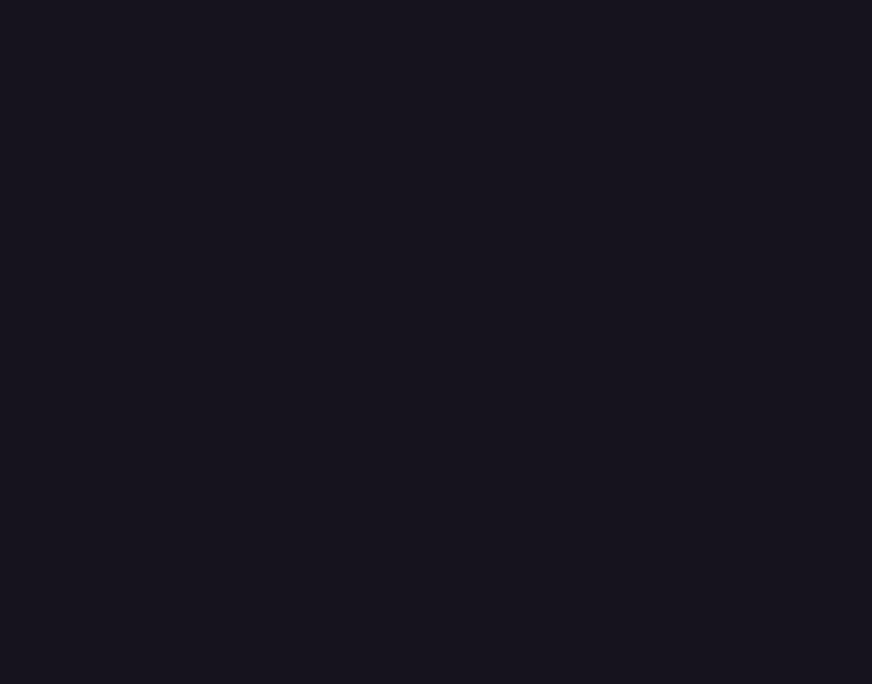
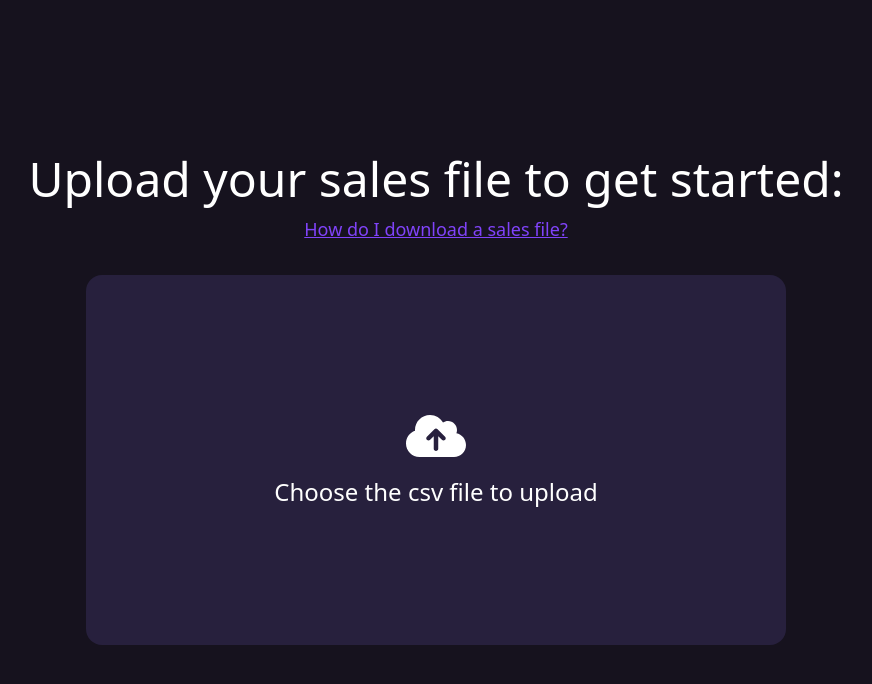
Before and after one commit to Harrman17/ebay-analytics, a React (Vite) app: page /Getting-Started in a window 1280 px wide. Before the commit this address had no page. Shown: the top 684 px of the page, without its empty margins (204-1076 px from the left). Built offline with nearby package versions, Linux system fonts and the light colour scheme.

Commit message:
added redirects from login+signup page and Getting Started page

```diff
--- a/package.json
+++ b/package.json
@@ -20,7 +20,7 @@
     "firebase": "^10.1.0",
     "react": "^18.2.0",
     "react-dom": "^18.2.0",
-    "react-router-dom": "^6.14.2"
+    "react-router-dom": "^6.15.0"
   },
   "devDependencies": {
     "@types/react": "^18.2.15",
--- a/src/App.jsx
+++ b/src/App.jsx
@@ -1,8 +1,10 @@
 import React from 'react'
 import './index.css'
-import Signup from './components/Signup'
-import Login from './components/Login'
 import { Routes, Route } from 'react-router-dom'
+import Signup from './pages/Signup'
+import Login from './pages/Login'
+import Start from './pages/Start'
+
 
 export default function App() {
   return (
@@ -10,6 +12,7 @@ export default function App() {
       <Routes>
         <Route path='/' element={<Signup />} />
         <Route path='/Login' element={<Login />} />
+        <Route path='/Getting-Started' element={<Start />} />
       </Routes>
     </div>
   )
--- a/src/components/Login.jsx
+++ b/src/pages/Login.jsx
@@ -1,5 +1,5 @@
 import React, { useState } from 'react'
-import { Link } from 'react-router-dom'
+import { Link, useNavigate } from 'react-router-dom'
 import { signInWithEmailAndPassword } from 'firebase/auth'
 import { auth } from '/src/firebase.js'
 import { FontAwesomeIcon } from '@fortawesome/react-fontawesome'
@@ -15,7 +15,7 @@ export default function Login() {
   const [submitNotification,setSubmitNotification] = useState({
     show: false,
     msg: ""
-  })
+  }) // notification for any responses from requests e.g form submition
 
   function handleInput(e) {
     setUserLogin(prevInput => {return {
@@ -24,6 +24,7 @@ export default function Login() {
     }})
   }
 
+  const navigate = useNavigate()
 
   const handleLogin = async (e) => {
     e.preventDefault(e)
@@ -44,11 +45,13 @@ export default function Login() {
           userLogin.email,
           userLogin.password
         )
-        console.log(user)
         setUserLogin(prevInput => {return{
           email: "",
           password: ""
-        }})
+        }}) // so form inputs are blank once it is submitted
+        if (user) {
+          navigate("/Getting-Started")
+        }
       } catch(error) {
         console.log(error)
         if (error == "FirebaseError: Firebase: Error (auth/user-not-found).") {
--- a/src/components/Signup.jsx
+++ b/src/pages/Signup.jsx
@@ -3,7 +3,8 @@ import { createUserWithEmailAndPassword } from 'firebase/auth'
 import { auth } from '/src/firebase.js'
 import { FontAwesomeIcon } from '@fortawesome/react-fontawesome'
 import { faX } from '@fortawesome/free-solid-svg-icons'
-import { Link } from 'react-router-dom'
+import { Link, useNavigate } from 'react-router-dom'
+
 
 
 
@@ -18,8 +19,7 @@ export default function Signup() {
   const [submitNotification,setSubmitNotification] = useState({
     show: false,
     msg: ""
-  })
-
+  }) // notification for any responses from requests e.g form submition
 
 
   function handleInput(e) {
@@ -31,7 +31,7 @@ export default function Signup() {
     })
   }
 
-
+  const navigate = useNavigate()
 
   const handleSignup = async (e) => {
     e.preventDefault()
@@ -61,16 +61,18 @@ export default function Signup() {
         userSignup.email,
         userSignup.password
       )
-      console.log(user)
       setUserSignup(prevInput => {return {
         email: "",
         password: "",
         confirmpassword: ""
-      }})
+      }}) // so form inputs go blank once it is submitted
       setSubmitNotification(prevValue => {return{
         ...prevValue,
         show: false
       }})
+      if (user) {
+        navigate("/Getting-Started")
+      }
       } catch (error) {
           let errorMsg = error.message
           if (errorMsg === "Firebase: Error (auth/email-already-in-use).") {
@@ -82,8 +84,6 @@ export default function Signup() {
       }
     }
   }
-
-
 
 
   return (
--- /dev/null
+++ b/src/pages/Start.jsx
@@ -0,0 +1,22 @@
+// start page after signing up/logging in
+// from this page onwards it is not responsive as this is intented to be used on desktop anyways
+
+import React from 'react'
+import { FontAwesomeIcon } from '@fortawesome/react-fontawesome'
+import { faCloudArrowUp } from '@fortawesome/free-solid-svg-icons'
+
+
+export default function Start() {
+  return (
+    <div>
+        <div className='flex flex-col items-center justify-center min-h-screen text-white font-poppins p-24'>
+            <h1 className='text-5xl mb-3'>Upload your sales file to get started:</h1>
+            <a href='https://www.help-dilato.co.uk/dilato-dashboards' className='text-lg text-accent underline mb-8'>How do I download a sales file?</a>
+            <div className='flex flex-col items-center justify-center bg-secondary w-[700px] h-[370px] rounded-2xl'>
+                <FontAwesomeIcon icon={faCloudArrowUp} className='h-12 mb-4'/>
+                <h2 className='text-2xl'>Choose the csv file to upload</h2>
+            </div>
+        </div>
+    </div>
+  )
+}
```
Also changed, not shown: 1 other file (tests, documents, lock files or other folders).
